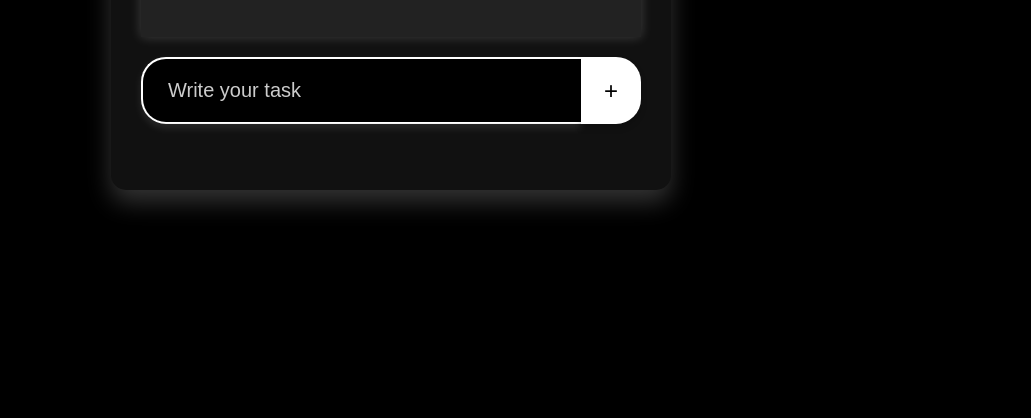
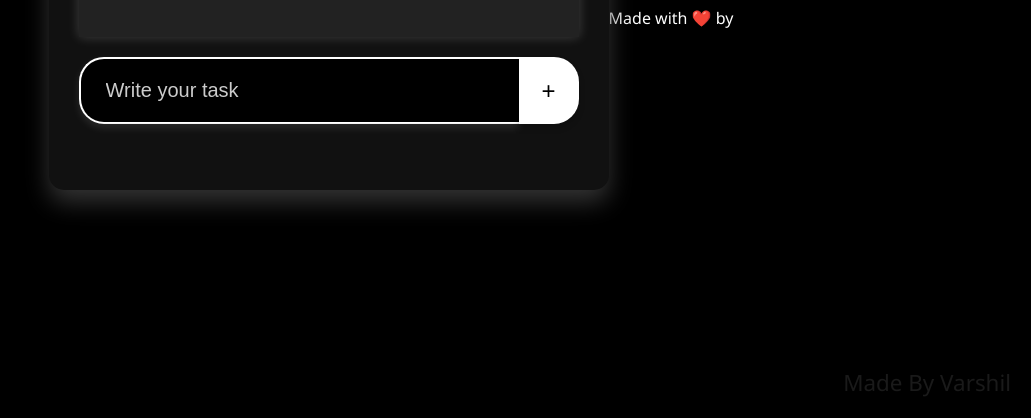
Before and after one commit to Varshil15/ToDo_List, a plain HTML site: page index.html in a window 1280 px wide. Shown: the part 382-800 px from the top of the page, without its empty margins (249-1280 px from the left). Drawn offline with Linux system fonts and the light colour scheme.

Commit message:
Update index.html

```diff
--- a/index.html
+++ b/index.html
@@ -29,6 +29,8 @@
       <ul id="tasklist" class="tasklist"></ul>
     </div>
   </div>
+  <div class="watermark">Made By Varshil</div>
+    <p>Made with ❤️ by <a href="
   <script src="script.js"></script>
 </body>
 </html>
```
